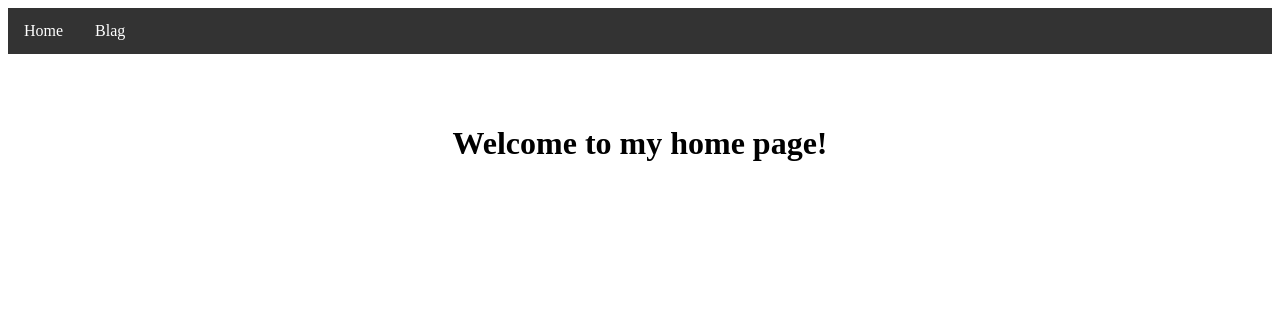
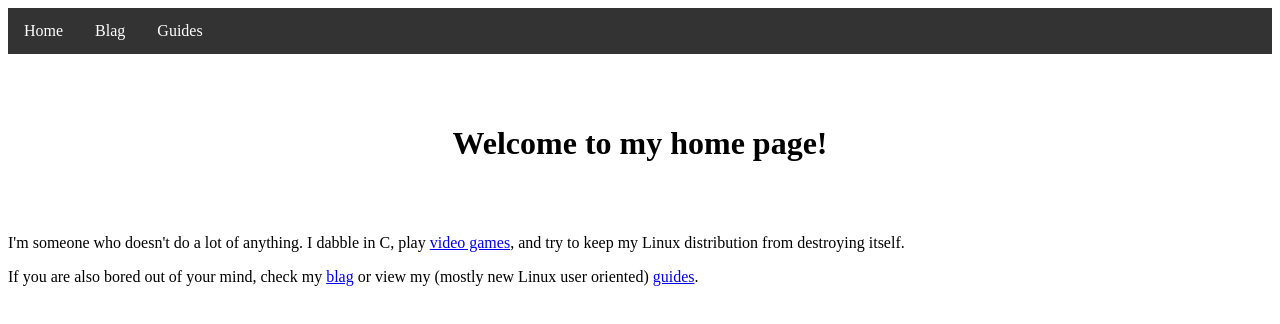
Before and after one commit to zeroxoneafour/zeroxoneafour.github.io, a plain HTML site: page index.html in a window 1280 px wide. Drawn offline with Linux system fonts and the light colour scheme.

Commit message:
updates?

```diff
--- a/index.html
+++ b/index.html
@@ -9,7 +9,12 @@
 		<ul class="titlebar">
 			<li class="titlebar"><a class="titlebar" href="/index.html">Home</a></li>
 			<li class="titlebar"><a class="titlebar" href="/blag/index.html">Blag</a></li>
+			<li class="titlebar"><a class="titlebar" href="/guides/index.html">Guides</a></li>
 		</ul>
-		<h1>Welcome to my home page!</h1>
+		<div id=main>
+			<h1>Welcome to my home page!</h1>
+			<p>I'm someone who doesn't do a lot of anything. I dabble in C, play <a href="endless-sky.github.io">video games</a>, and try to keep my Linux distribution from destroying itself.</p>
+			<p>If you are also bored out of your mind, check my <a href="/blag/index.html">blag</a> or view my (mostly new Linux user oriented) <a href="/guides/index.html">guides</a>.</p>
+		</div>
 	<body>
 </html>
```
